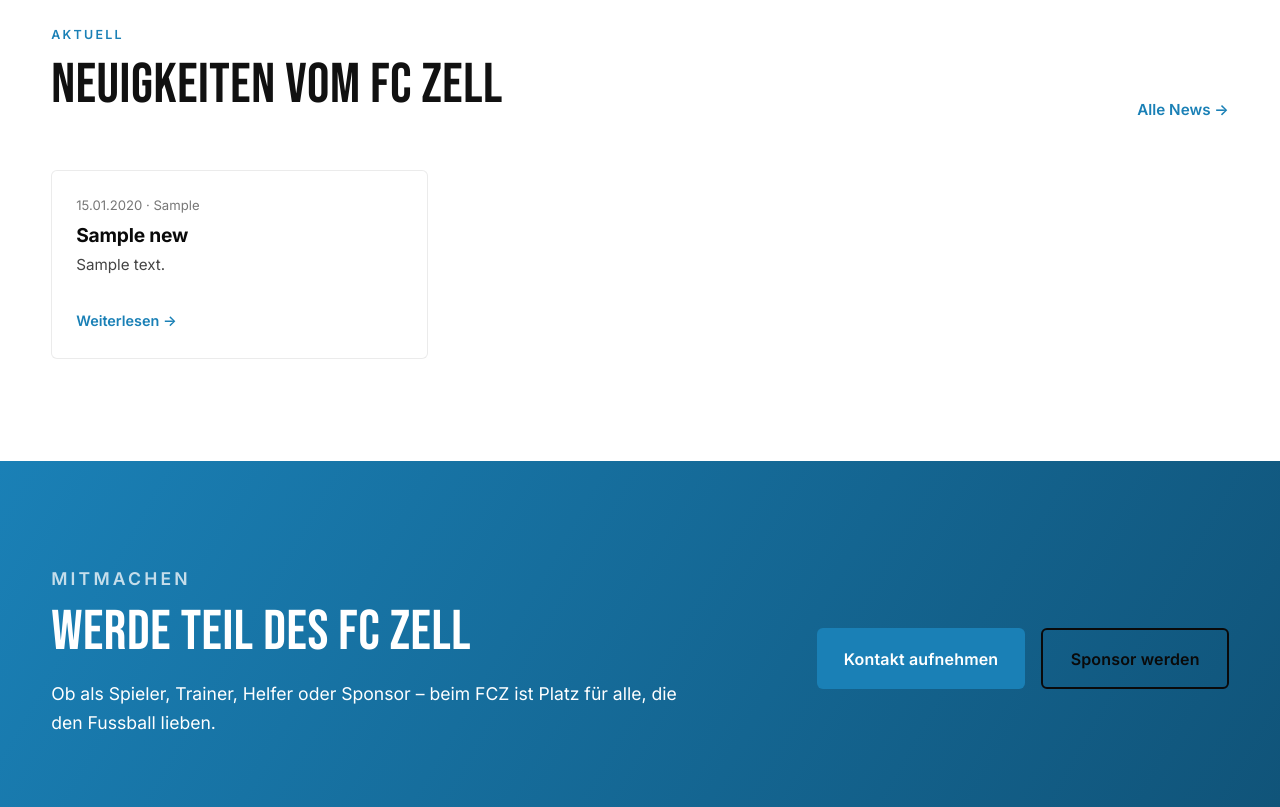
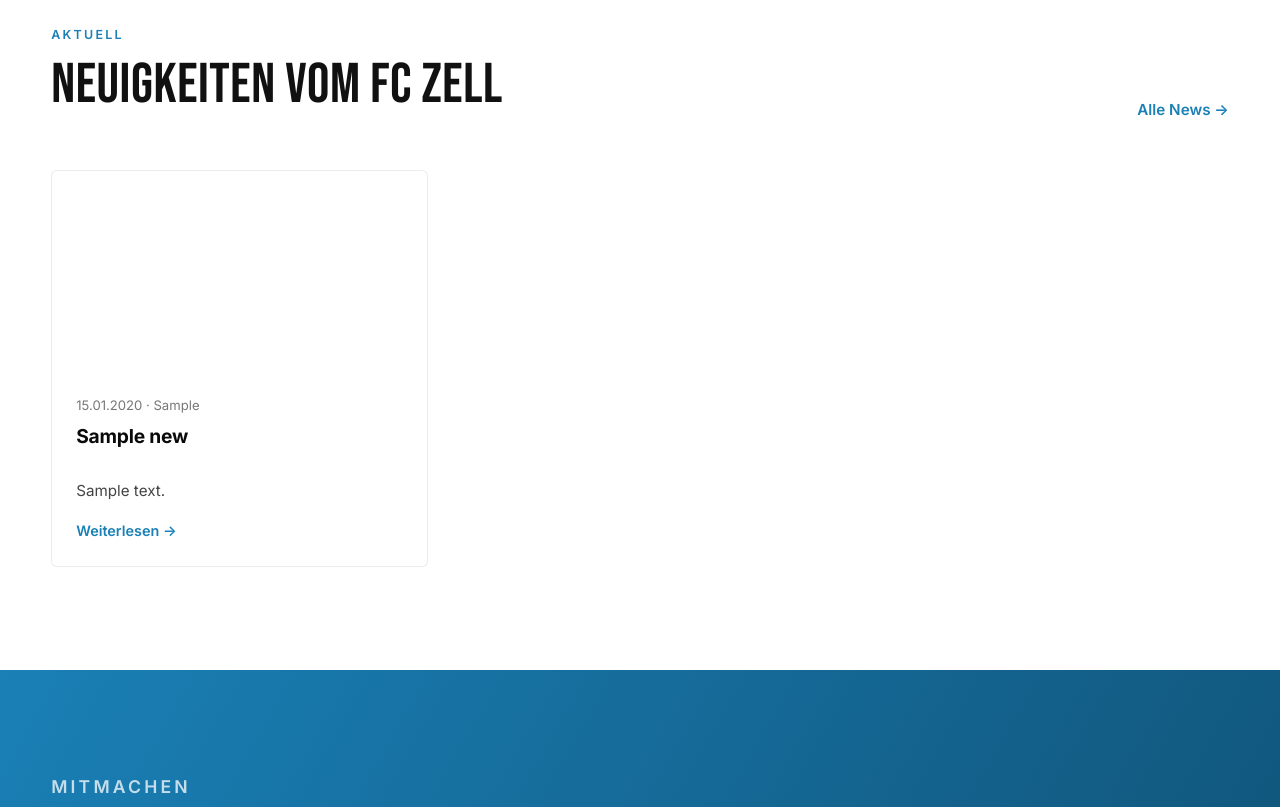
Before and after one commit to stibe881/fczell, a Node server app: page / in a window 1280 px wide. Shown: the part 800-1607 px from the top of the page. Run offline with Node 20, Linux system fonts and the light colour scheme; tables that the repository leaves empty hold one stand-in row (values such as "Sample post"); some libraries are stand-ins or nearby versions.

Commit message:
Align news cards: add image placeholder, fix title height, and push link to bottom

```diff
--- a/views/index.ejs
+++ b/views/index.ejs
@@ -36,6 +36,8 @@
       <a href="/news/<%= n.id %>" class="news-card">
         <% if (n.image) { %>
           <img src="<%= n.image %>" alt="<%= n.title %>" style="width:100%; height:200px; object-fit:cover; display:block;" />
+        <% } else { %>
+          <div style="width:100%; height:200px; background:var(--fcz-gray-200); display:block;"></div>
         <% } %>
         <div class="news-card-body">
           <div class="news-card-date"><%= formatDate(n.published_at) %><% if (n.category) { %> · <%= n.category %><% } %></div>
@@ -80,6 +82,8 @@
   text-decoration: none;
   color: inherit;
   display: block;
+  display: flex;
+  flex-direction: column;
 }
 .news-card:hover {
   box-shadow: 0 6px 24px rgba(0,0,0,0.10);
@@ -87,6 +91,9 @@
 }
 .news-card-body {
   padding: 1.5rem;
+  display: flex;
+  flex-direction: column;
+  flex: 1;
 }
 .news-card-date {
   font-size: 0.82rem;
@@ -98,6 +105,12 @@
   font-weight: 700;
   margin-bottom: 0.5rem;
   color: var(--fcz-black);
+  display: -webkit-box;
+  -webkit-line-clamp: 2;
+  -webkit-box-orient: vertical;
+  overflow: hidden;
+  min-height: 2.88rem;
+  line-height: 1.2;
 }
 .news-card-excerpt {
   font-size: 0.95rem;
@@ -110,7 +123,7 @@
 }
 .news-card-link {
   display: inline-block;
-  margin-top: 1rem;
+  margin-top: auto;
   color: var(--fcz-red);
   font-weight: 600;
   font-size: 0.9rem;
```
Also changed, not shown: align_news_cards.js (added, +54 -0 lines), views/news.ejs (+17 -4 lines).
